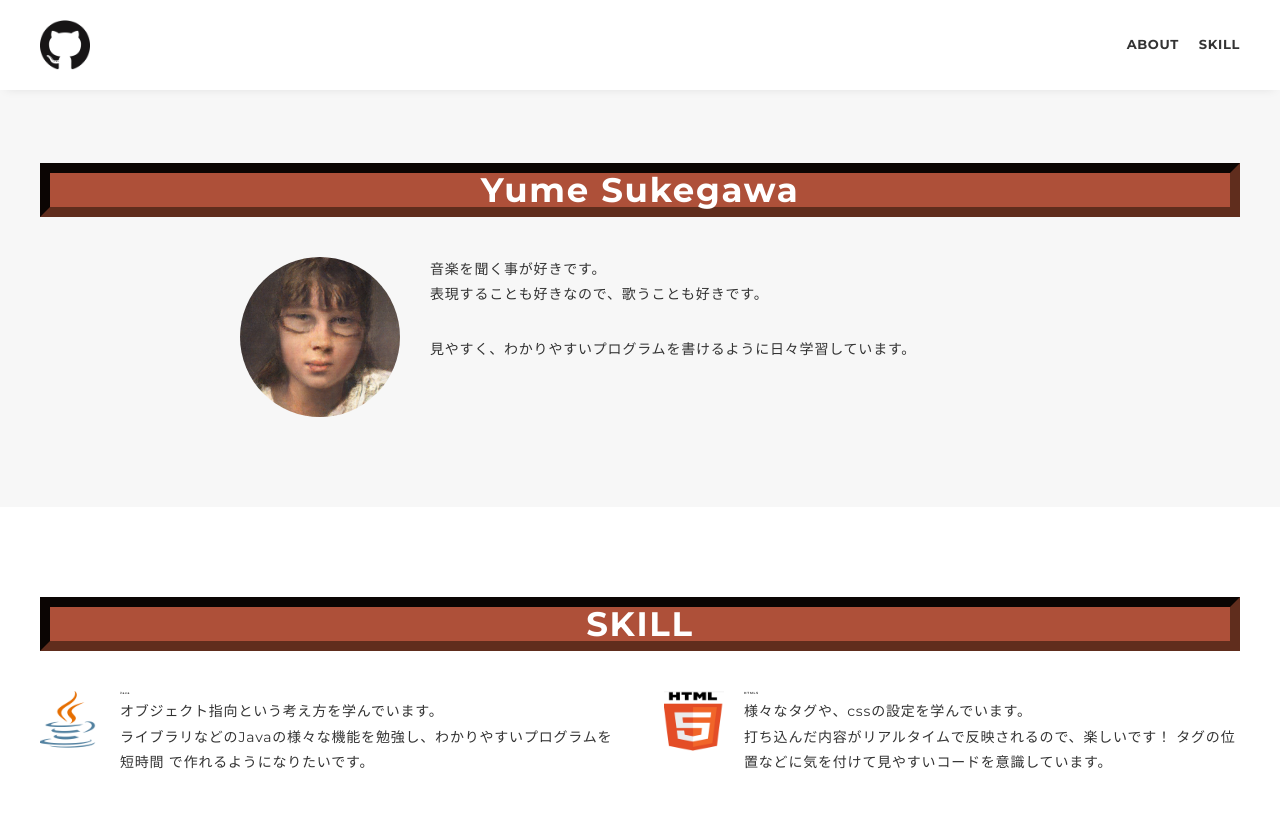
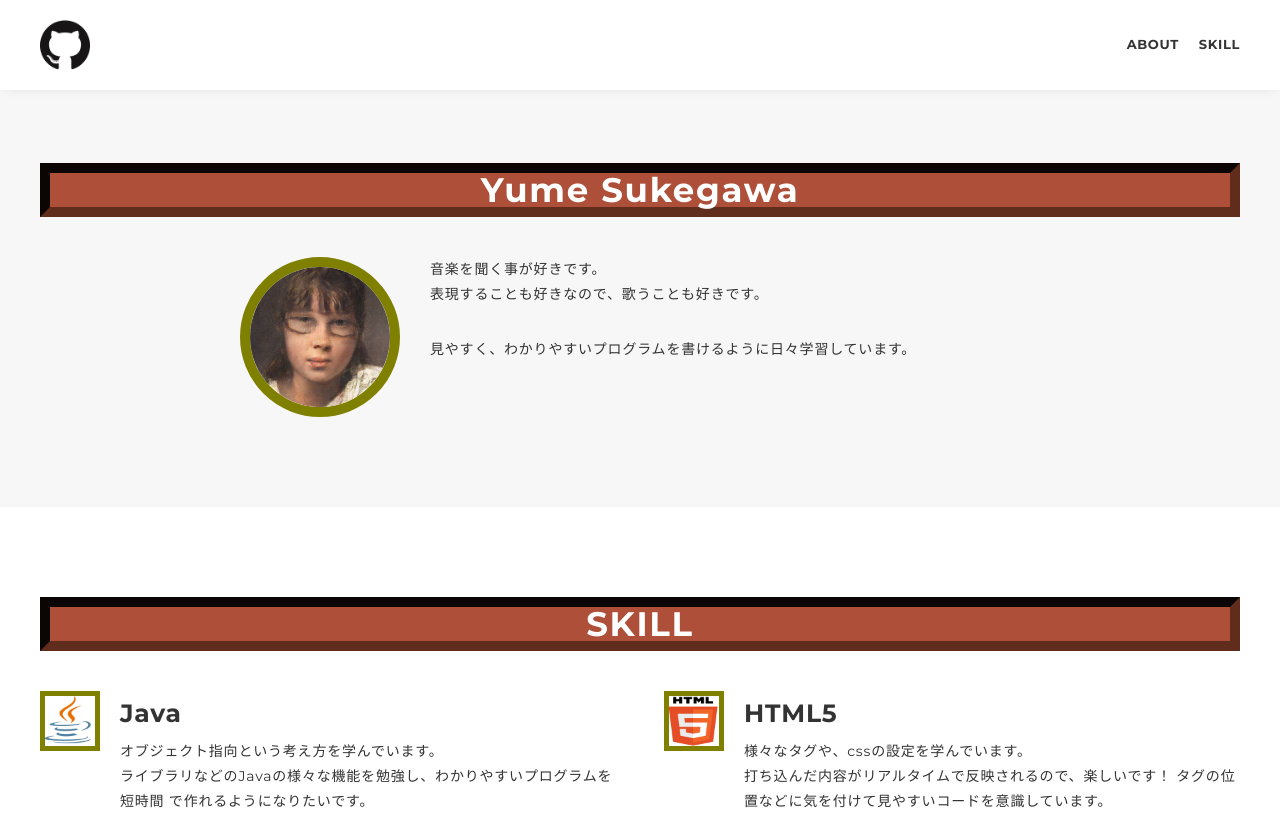
Before and after one commit to yume-01/portfolio, a plain HTML site: page docs/index.html in a window 1280 px wide. Shown: the top 818 px of the page. Drawn offline with nearby package versions, Linux system fonts and the light colour scheme.

Commit message:
ボーダー追加

```diff
--- a/docs/css/style.css
+++ b/docs/css/style.css
@@ -144,6 +144,7 @@ li {
 .profile-img {
   width: 20%;
   margin-right: 30px;
+  border: solid 10px #808000;
   border-radius: 50%;
 }
 .profile-img img {
@@ -177,6 +178,7 @@ li {
   width: 60px;
   height: auto;
   margin-right: 20px;
+  border: solid 5px #808000;
 }
 
 .skill-body {
@@ -185,12 +187,11 @@ li {
 
 .skill-name {
   margin-bottom: 3px;
-  font-size: 3px;
+  font-size: 25px;
 }
 
 .skill-text {
-	font-weight: 500;
-}
+	font-weight: 500;}
 
 /*--- contact ---*/
 .contact {
```
